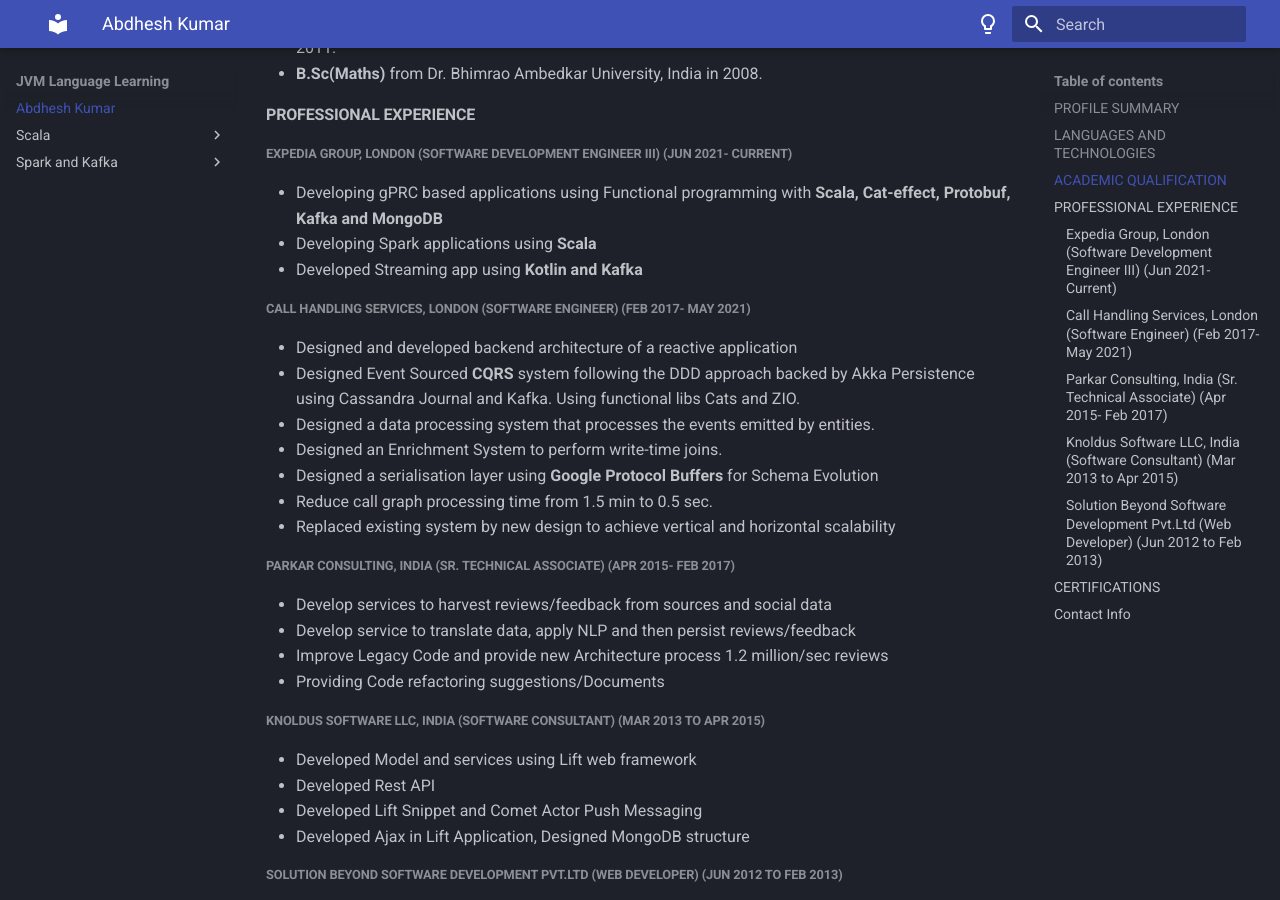
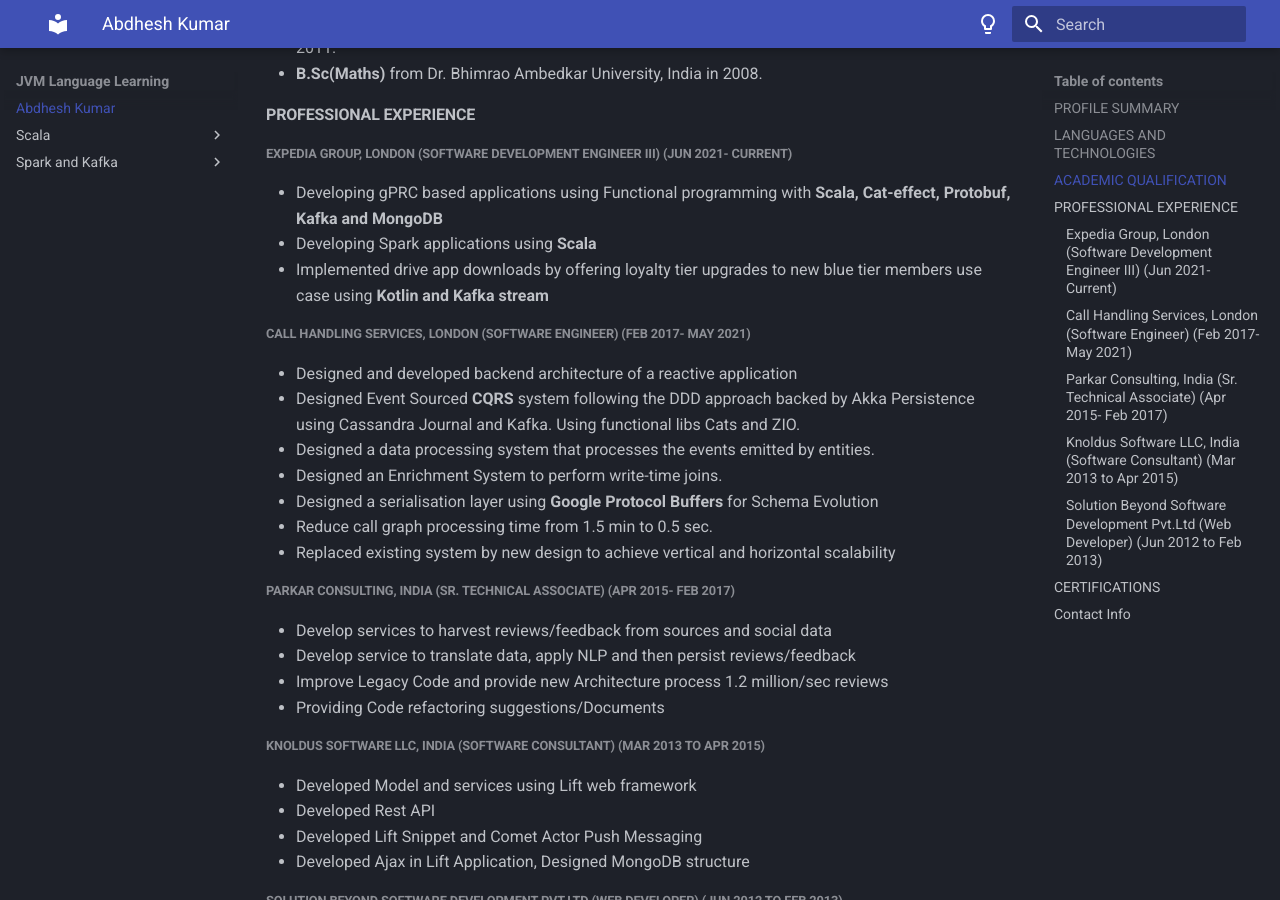
Before and after one commit to abdheshkumar/abdheshkumar.github.io, an MkDocs documentation site: the page built from docs/index.md, in a window 1280 px wide and 900 px high, scrolled down 599 px. Built offline with MkDocs 1.6.1 and Material for MkDocs 9.7.7, drawn with Linux system fonts in a browser that asks for light colours.

Commit message:
Add desc

```diff
--- a/docs/index.md
+++ b/docs/index.md
@@ -20,7 +20,7 @@
 ##### Expedia Group, London (Software Development Engineer III) (Jun 2021- Current)
 - Developing gPRC based applications using Functional programming with **Scala, Cat-effect, Protobuf, Kafka and MongoDB**
 - Developing Spark applications using **Scala**
-- Developed Streaming app using **Kotlin and Kafka**
+- Implemented drive app downloads by offering loyalty tier upgrades to new blue tier members use case using **Kotlin and Kafka stream**
 
 ##### Call Handling Services, London (Software Engineer) (Feb 2017- May 2021)
 - Designed and developed backend architecture of a reactive application
```
